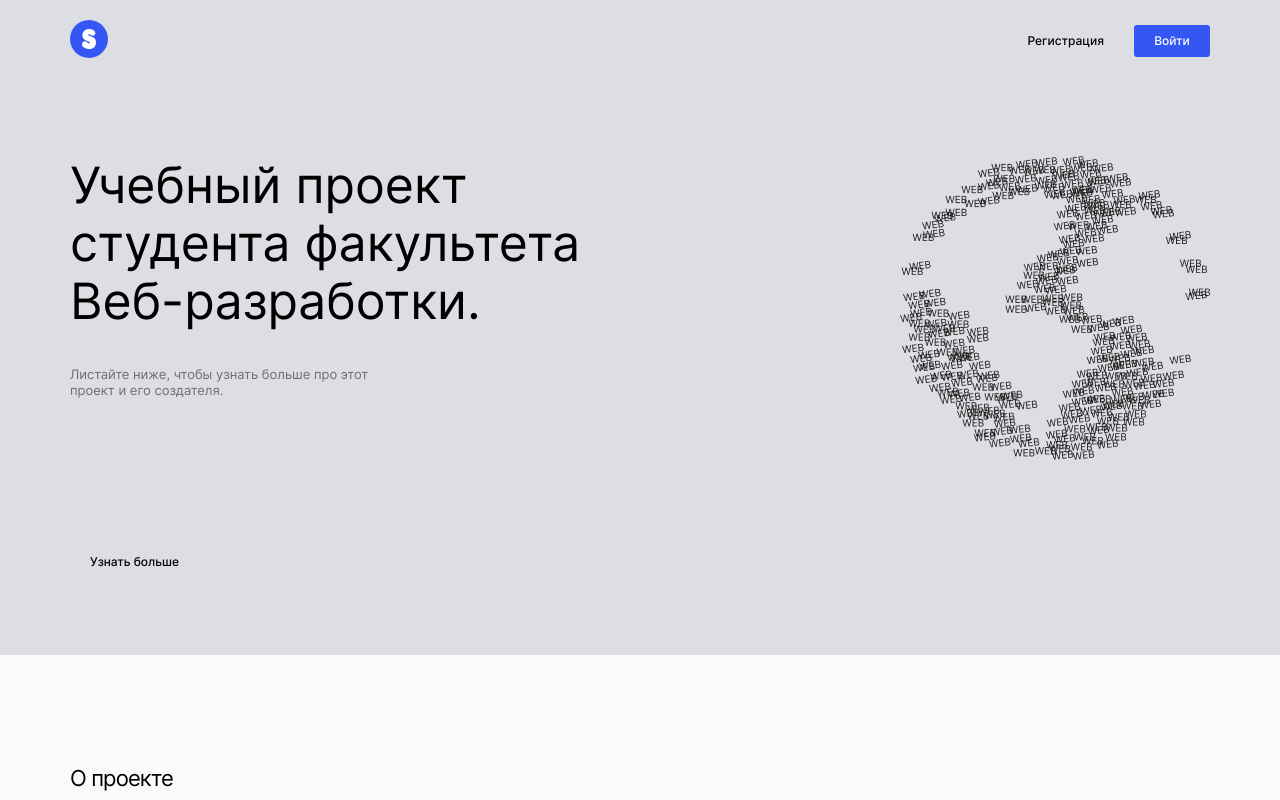
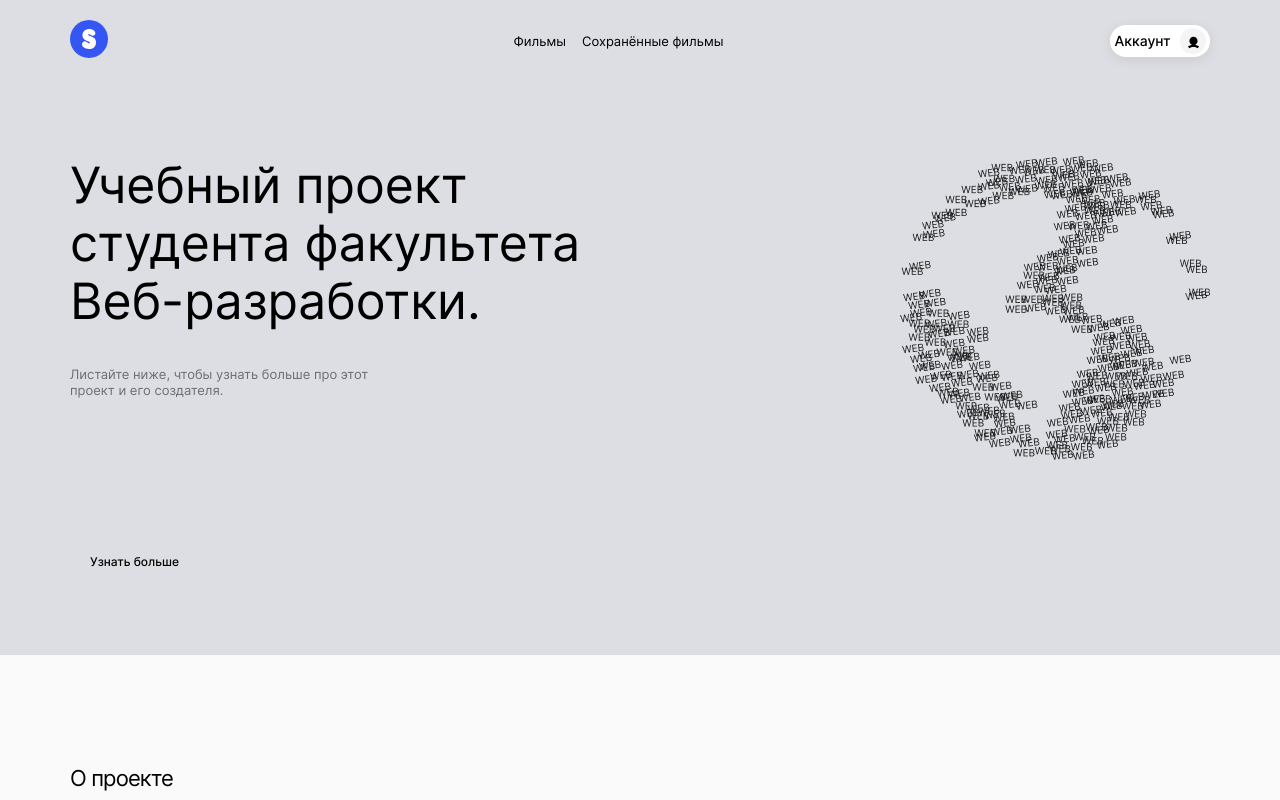
Before and after one commit to RinVeber/movies-explorer-frontend, a React (Create React App) app: page / in a window 1280 px wide. Shown: the top 800 px of the page. Built offline with nearby package versions, Linux system fonts and the light colour scheme; the HTML template or start-up script is replaced by a standard one.

Commit message:
fix header, close and 404

```diff
--- a/src/components/App/App.css
+++ b/src/components/App/App.css
@@ -50,7 +50,7 @@
   }
 
   .button:hover {
-    opacity: .6;
+    opacity: 1!important;
     transition: opacity 0.2s linear 0s;
   }
 
--- a/src/components/App/App.js
+++ b/src/components/App/App.js
@@ -154,7 +154,6 @@ function App() {
   React.useEffect(() => {
     checkToken();
     if (loggedIn) {
-      history.push('/movies');
       Promise.all([mainApi.getUser(), mainApi.getMovies()])
         .then(([user, data]) => {
           setCurrentUser(user);
@@ -262,7 +261,6 @@ function App() {
           <div className="page">
             <Switch>
               <Route exact path="/" loggedIn={loggedIn}>
-
                 <Main />
                 <Footer />
               </Route>
--- a/src/components/Header/Header.js
+++ b/src/components/Header/Header.js
@@ -11,9 +11,6 @@ function Header() {
   function toggleMenu() {
     setMenuOpen(!isMenuOpen);
   }
-  function logged(){
-    setLoggedIn(!loggedIn);
-  }
 
   const isMain = useRouteMatch({ path: '/', exact: true });
 
@@ -25,13 +22,8 @@ function Header() {
 
       <Switch>
         <Route exact path="/">
-          <div className={` ${loggedIn
-          ?
-            'header__auth-hiden'
-            :
-            'header__auth-container'
-            }`
-            }>
+          {!loggedIn && <Navigation isMenuOpen={isMenuOpen}/>}
+          <div className={` ${loggedIn ? 'header__auth-container':'header__auth-hiden' }`}>
             <Link className="header__reg-link link" to="/signup">
               Регистрация
             </Link>
--- a/src/components/MoviesCard/MoviesCard.css
+++ b/src/components/MoviesCard/MoviesCard.css
@@ -9,6 +9,10 @@
     align-items: center;
     margin-bottom: 0px;
     overflow: hidden;
+  }
+
+  .movies-card:hover .movies-card__btn_type_close {
+    opacity: .6;
   }
 
   .movies-card__info-container {
@@ -90,6 +94,9 @@
     .movies-card {
       padding-bottom: 12px;
     }
+    .movies-card .movies-card__btn_type_close {
+      opacity: 1;
+    }
 
     .movies-card__info-container {
       padding: 14px;
--- a/src/components/ProtectedRoute/ProtectedRoute.js
+++ b/src/components/ProtectedRoute/ProtectedRoute.js
@@ -5,7 +5,7 @@ const ProtectedRoute = ({ component: Component, ...props  }) => {
   return (
     <Route>
       {
-        () => props.loggedIn ? <Component {...props} /> : <Redirect to="/signin" />
+        () => props.loggedIn ? <Component {...props} /> : <Redirect to="/" />
       }
     </Route>
 )}
```
